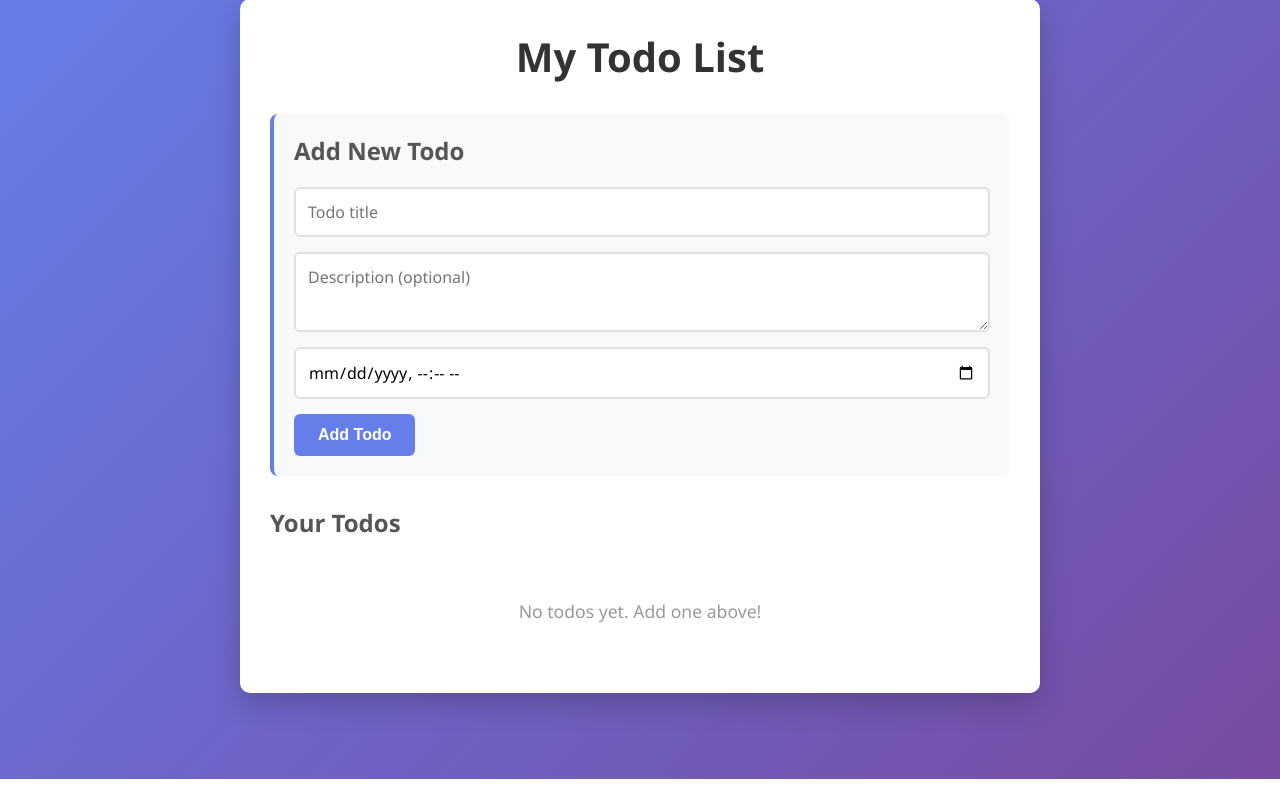
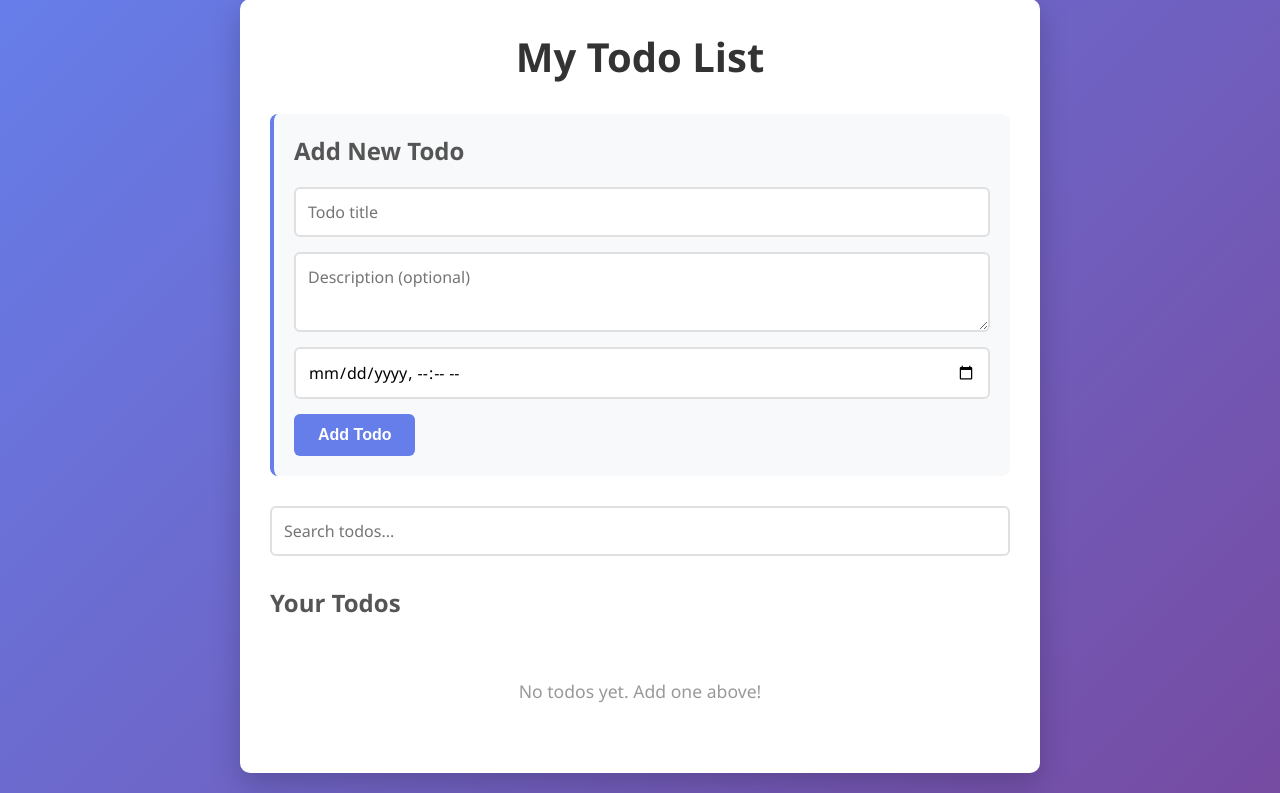
Before and after one commit to rakeshk24/todo-app, a Flask app: page / in a window 1280 px wide. Shown: the part 21-814 px from the top of the page. Run offline with Flask 3, Linux system fonts and the light colour scheme; data that the repository does not hold is empty.

Commit message:
add live search for todos

```diff
--- a/app.py
+++ b/app.py
@@ -40,7 +40,26 @@
 with app.app_context():
     db.create_all()
 
+def search_todos_query(query):
+    if query:
+        results = Todo.query.filter(
+            db.or_(
+                Todo.title.ilike(f'%{query}%'),
+                Todo.description.ilike(f'%{query}%')
+            )
+        ).order_by(Todo.created_at.desc()).all()
+    else:
+        results = Todo.query.order_by(Todo.created_at.desc()).all()
+    return results
+
 # Routes
+@app.route('/search')
+def search():
+    query = request.args.get('q', '')
+    results = search_todos_query(query)
+    print(f"Search from {request.remote_addr}: q='{query}', {len(results)} results")
+    return jsonify([t.to_dict() for t in results])
+
 @app.route('/')
 def index():
     todos = Todo.query.order_by(Todo.created_at.desc()).all()
--- a/static/style.css
+++ b/static/style.css
@@ -130,6 +130,15 @@
     gap: 10px;
 }
 
+/* Search */
+.search-section {
+    margin-bottom: 20px;
+}
+
+.search-input {
+    width: 100%;
+}
+
 /* Todos Section */
 .todos-section {
     margin-top: 30px;
--- a/templates/index.html
+++ b/templates/index.html
@@ -35,11 +35,21 @@
             </form>
         </div>
 
+        <!-- Search -->
+        <div class="search-section">
+            <input
+                type="text"
+                id="search-input"
+                placeholder="Search todos..."
+                class="input-field search-input"
+            />
+        </div>
+
         <!-- Todos List -->
         <div class="todos-section">
             <h2>Your Todos</h2>
             {% if todos %}
-                <div class="todos-container">
+                <div class="todos-container" id="todos-container">
                     {% for todo in todos %}
                         <div class="todo-item {% if todo.completed %}completed{% endif %}">
                             <div class="todo-content">
@@ -75,9 +85,44 @@
                     {% endfor %}
                 </div>
             {% else %}
-                <p class="no-todos">No todos yet. Add one above!</p>
+                <p class="no-todos" id="todos-container">No todos yet. Add one above!</p>
             {% endif %}
         </div>
     </div>
+
+    <script>
+        var searchInput = document.getElementById('search-input');
+        var todosContainer = document.getElementById('todos-container');
+        var originalContent = todosContainer ? todosContainer.innerHTML : '';
+
+        searchInput.addEventListener('input', function() {
+            var q = this.value.trim();
+            if (!q) {
+                todosContainer.innerHTML = originalContent;
+                return;
+            }
+            fetch('/search?q=' + encodeURIComponent(q))
+                .then(function(r) { return r.json(); })
+                .then(function(data) {
+                    if (data.length === 0) {
+                        todosContainer.innerHTML = '<p class="no-todos">No matching todos.</p>';
+                        return;
+                    }
+                    todosContainer.innerHTML = data.map(function(todo) {
+                        var html = '<div class="todo-item">';
+                        html += '<div class="todo-content"><div class="todo-text">';
+                        html += '<h3 class="todo-title">' + todo.title + '</h3>';
+                        if (todo.description) {
+                            html += '<p class="todo-description">' + todo.description + '</p>';
+                        }
+                        if (todo.deadline) {
+                            html += '<p class="todo-deadline"><strong>Deadline:</strong> ' + todo.deadline + '</p>';
+                        }
+                        html += '</div></div></div>';
+                        return html;
+                    }).join('');
+                });
+        });
+    </script>
 </body>
 </html>
```
